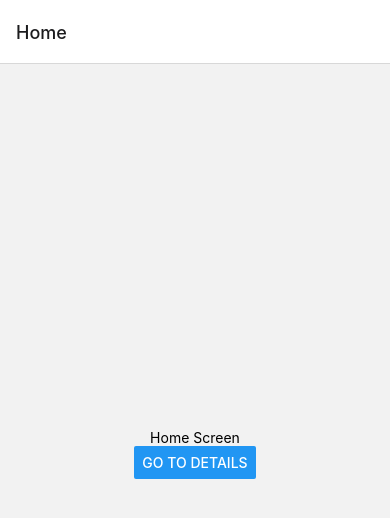
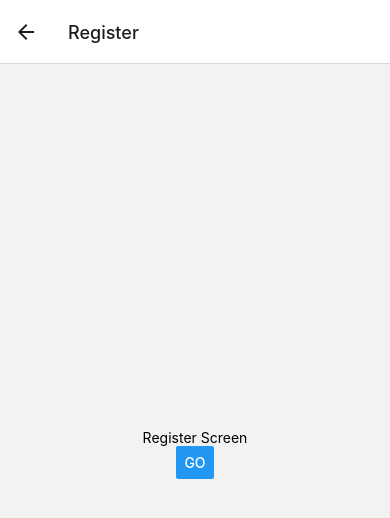
Before and after one commit to Ayush-khade/eNose, a React Native app: screen /Register in a window 390 px wide. Shown: the top 518 px of the page. Built offline with nearby package versions, Linux system fonts and the light colour scheme.

Commit message:
Modified Structure

```diff
--- a/App.js
+++ b/App.js
@@ -2,26 +2,8 @@ import * as React from 'react';
 import { Button, View, Text } from 'react-native';
 import { NavigationContainer } from '@react-navigation/native';
 import { createNativeStackNavigator } from '@react-navigation/native-stack';
-
-function HomeScreen({ navigation }) {
-  return (
-    <View style={{ flex: 1, alignItems: 'center', justifyContent: 'center' }}>
-      <Text>Home Screen</Text>
-      <Button
-        title="Go to Details"
-        onPress={() => {navigation.navigate('Details');console.log("I M Here");}}
-      />
-    </View>
-  );
-}
-
-function DetailsScreen() {
-  return (
-    <View style={{ flex: 1, alignItems: 'center', justifyContent: 'center' }}>
-      <Text>Details Screen3</Text>
-    </View>
-  );
-}
+import Login from './screens/Login';
+import Register from './screens/Register';
 
 const Stack = createNativeStackNavigator();
 
@@ -29,8 +11,8 @@ function App() {
   return (
     <NavigationContainer>
       <Stack.Navigator initialRouteName="Home">
-        <Stack.Screen name="Home" component={HomeScreen} />
-        <Stack.Screen name="Details" component={DetailsScreen} />
+        <Stack.Screen name="Login" component={Login} />
+        <Stack.Screen name="Register" component={Register} />
       </Stack.Navigator>
     </NavigationContainer>
   );
--- /dev/null
+++ b/screens/Login.js
@@ -0,0 +1,17 @@
+import * as React from 'react';
+import { Button, View, Text } from 'react-native';
+
+function Login({ navigation }) {
+  return (
+    <View style={{ flex: 1, alignItems: 'center', justifyContent: 'center' }}>
+      <Text>Login Screen</Text>
+      <Button
+        title="Go to Register"
+        onPress={() => {navigation.navigate('Register');console.log("I M Here");}}
+      />
+    </View>
+  );
+}
+
+
+export default Login;
--- /dev/null
+++ b/screens/Register.js
@@ -0,0 +1,15 @@
+import * as React from 'react';
+import { Button, View, Text } from 'react-native';
+
+function Register({ navigation }) {
+  return (
+    <View style={{ flex: 1, alignItems: 'center', justifyContent: 'center' }}>
+      <Text>Register Screen</Text>
+      <Button
+        title="Go"
+        onPress={() => {console.log("I M Here");}}
+      />
+    </View>
+  );
+}
+export default Register;
```
